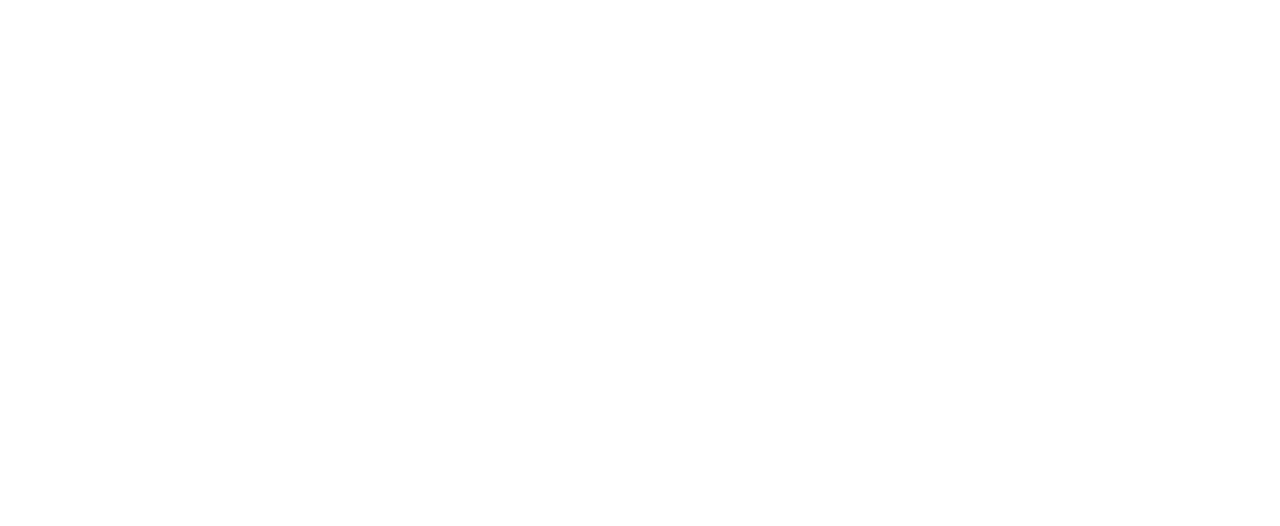
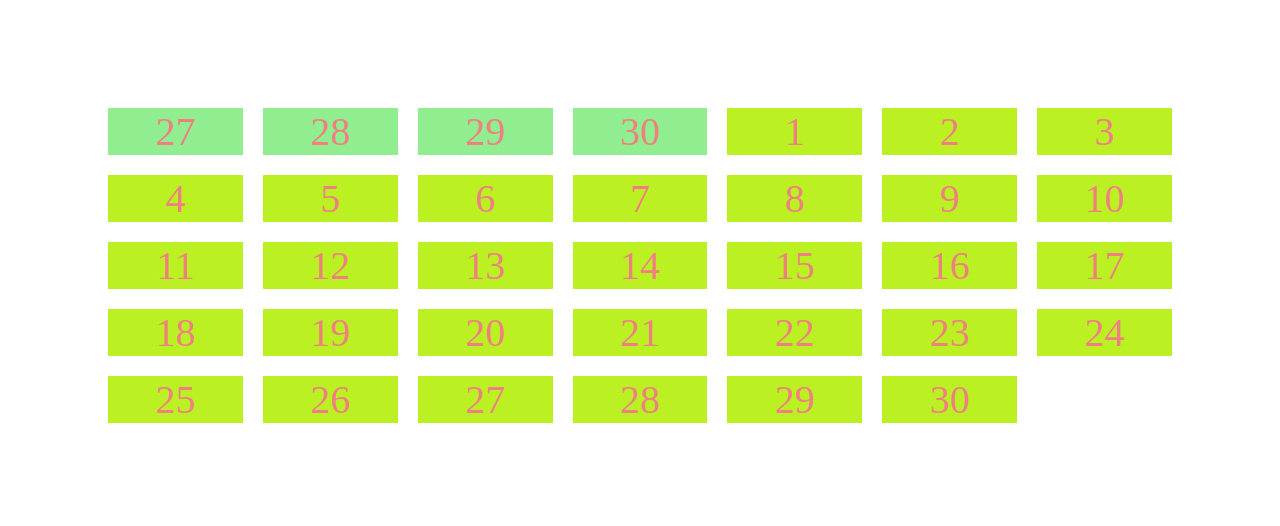
Before and after one commit to zayn-opps/website, a plain HTML site: page index.html in a window 1280 px wide. Drawn offline with Linux system fonts and the light colour scheme.

Commit message:
frist push

```diff
--- a/index.html
+++ b/index.html
@@ -7,6 +7,53 @@
     <link rel="stylesheet" href="style.css">
 </head>
 <body>
+   <div class="content">
+    <div class="class">27</div>
+    <div class="class">28</div>
+    <div class="class">29</div>
+    <div class="class">30</div>
+  <div class="date">1</div>
+  <div class="date">2</div>
+  <div class="date">3</div>
+  <div class="date">4</div>
+  <div class="date">5</div>
+  <div class="date">6</div>
+  <div class="date">7</div>
+  <div class="date">8</div>
+  <div class="date">9</div>
+  <div class="date">10</div>
+  <div class="date">11</div>
+  <div class="date">12</div>
+  <div class="date">13</div>
+  <div class="date">14</div>
+  <div class="date">15</div>
+  <div class="date">16</div>
+  <div class="date">17</div>
+  <div class="date">18</div>
+  <div class="date">19</div>
+  <div class="date">20</div>
+  <div class="date">21</div>
+  <div class="date">22</div>
+  <div class="date">23</div>
+  <div class="date">24</div>
+  <div class="date">25</div>
+  <div class="date">26</div>
+  <div class="date">27</div>
+  <div class="date">28</div>
+  <div class="date">29</div>
+  <div class="date">30</div>
+   </div>
+
+
+
+
+
+
+
+
+
+
+
 
 </body>
 </html>
--- a/style.css
+++ b/style.css
@@ -0,0 +1,20 @@
+.content{
+    display: grid;
+    grid-template-columns: repeat(7,1fr);
+    grid-gap: 20px;
+    padding: 100px;
+    /* background-color: lightgreen; */
+}
+.date{
+    background-color: rgb(187, 241, 35);
+    text-align: center;
+    font-size: 40px;
+    color: lightcoral;
+
+}
+.class{
+    background-color: lightgreen;
+    text-align: center;
+    font-size: 40px;
+    color: lightcoral;
+}
```
